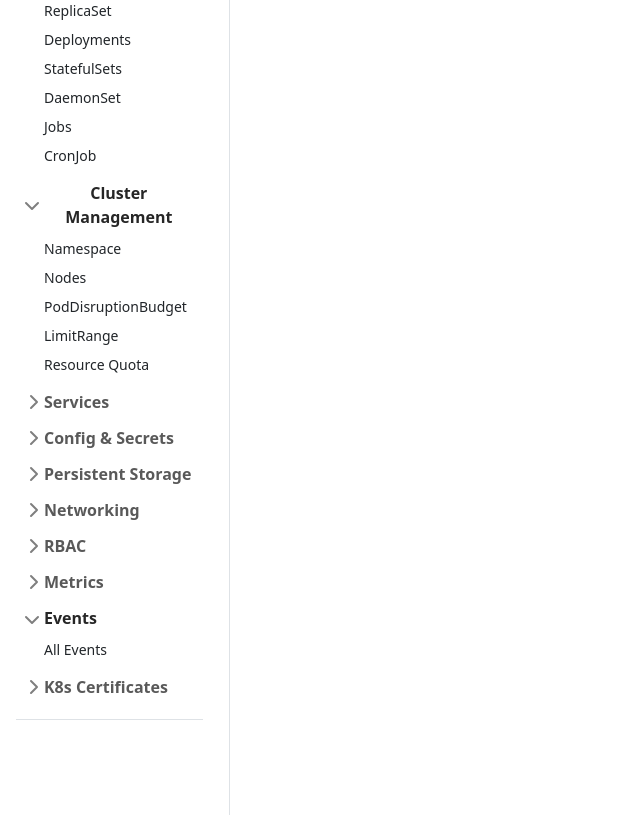
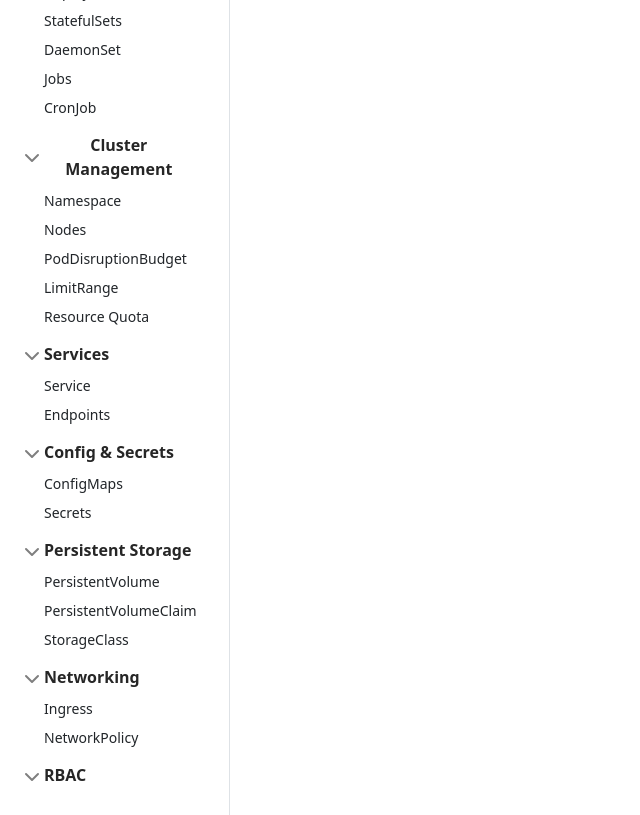
Before and after one commit to kubebuddy/kubebuddy, a Django app: template templates/dashboard/statefulsets.html in a window 1280 px wide. Shown: the part 322-1137 px from the top of the page, without its empty margins (0-640 px from the left). Run offline with Django 5.2, Linux system fonts and the light colour scheme; the template is opened without the code that fills it, so the values that code supplies are empty.

Commit message:
KBP-26: Sidebar  updated.

```diff
--- a/templates/dashboard/base.html
+++ b/templates/dashboard/base.html
@@ -35,7 +35,7 @@
 
     <!-- Account Section (Right Corner) -->
     <div class="dropdown ms-auto">
-      <button class="btn btn-link dropdown-toggle d-flex align-items-center" type="button" id="accountDropdown" data-bs-toggle="dropdown" aria-expanded="false">
+      <button class="btn btn-link dropdown-toggle d-flex align-items-center" type="button" id="accountDropdown" data-bs-toggle="dropdown" aria-expanded="true">
         <i class="bi bi-person-circle fs-4"></i> <!-- User Icon -->
       </button>
       <ul class="dropdown-menu dropdown-menu-end" aria-labelledby="accountDropdown">
@@ -116,10 +116,10 @@
 
         <!-- Services Section -->
         <li class="mb-1">
-          <button class="btn btn-toggle align-items-center rounded collapsed" data-bs-toggle="collapse" data-bs-target="#services-collapse" aria-expanded="false">
+          <button class="btn btn-toggle align-items-center rounded collapsed" data-bs-toggle="collapse" data-bs-target="#services-collapse" aria-expanded="true">
             Services
           </button>
-          <div class="collapse" id="services-collapse">
+          <div class="collapse show" id="services-collapse">
             <ul class="btn-toggle-nav list-unstyled fw-normal pb-1 small">
               <li><a href="/{{current_cluster}}/services?cluster_id={{cluster_id}}" class="link-dark rounded">Service</a></li>
               <li><a href="/{{current_cluster}}/endpoints?cluster_id={{cluster_id}}" class="link-dark rounded">Endpoints</a></li>
@@ -129,10 +129,10 @@
 
         <!-- Config & Secrets Section -->
         <li class="mb-1">
-          <button class="btn btn-toggle align-items-center rounded collapsed" data-bs-toggle="collapse" data-bs-target="#config-secrets-collapse" aria-expanded="false">
+          <button class="btn btn-toggle align-items-center rounded collapsed" data-bs-toggle="collapse" data-bs-target="#config-secrets-collapse" aria-expanded="true">
             Config & Secrets
           </button>
-          <div class="collapse" id="config-secrets-collapse">
+          <div class="collapse show" id="config-secrets-collapse">
             <ul class="btn-toggle-nav list-unstyled fw-normal pb-1 small">
               <li><a href="/{{current_cluster}}/configmaps?cluster_id={{cluster_id}}" class="link-dark rounded">ConfigMaps</a></li>
               <li><a href="/{{current_cluster}}/secrets?cluster_id={{cluster_id}}" class="link-dark rounded">Secrets</a></li>
@@ -142,10 +142,10 @@
 
         <!-- Persistent Storage Section -->
         <li class="mb-1">
-          <button class="btn btn-toggle align-items-center rounded collapsed" data-bs-toggle="collapse" data-bs-target="#ps-collapse" aria-expanded="false">
+          <button class="btn btn-toggle align-items-center rounded collapsed" data-bs-toggle="collapse" data-bs-target="#ps-collapse" aria-expanded="true">
             Persistent Storage
           </button>
-          <div class="collapse" id="ps-collapse">
+          <div class="collapse show" id="ps-collapse">
             <ul class="btn-toggle-nav list-unstyled fw-normal pb-1 small">
               <li><a href="#" class="link-dark rounded">PersistentVolume</a></li>
               <li><a href="#" class="link-dark rounded">PersistentVolumeClaim</a></li>
@@ -156,10 +156,10 @@
 
         <!-- Networking Section -->
         <li class="mb-1">
-          <button class="btn btn-toggle align-items-center rounded collapsed" data-bs-toggle="collapse" data-bs-target="#networking-collapse" aria-expanded="false">
+          <button class="btn btn-toggle align-items-center rounded collapsed" data-bs-toggle="collapse" data-bs-target="#networking-collapse" aria-expanded="true">
             Networking
           </button>
-          <div class="collapse" id="networking-collapse">
+          <div class="collapse show" id="networking-collapse">
             <ul class="btn-toggle-nav list-unstyled fw-normal pb-1 small">
               <li><a href="#" class="link-dark rounded">Ingress</a></li>
               <li><a href="#" class="link-dark rounded">NetworkPolicy</a></li>
@@ -169,10 +169,10 @@
 
         <!-- RBAC Section -->
         <li class="mb-1">
-          <button class="btn btn-toggle align-items-center rounded collapsed" data-bs-toggle="collapse" data-bs-target="#rbac-collapse" aria-expanded="false">
+          <button class="btn btn-toggle align-items-center rounded collapsed" data-bs-toggle="collapse" data-bs-target="#rbac-collapse" aria-expanded="true">
             RBAC
           </button>
-          <div class="collapse" id="rbac-collapse">
+          <div class="collapse show" id="rbac-collapse">
             <ul class="btn-toggle-nav list-unstyled fw-normal pb-1 small">
               <li><a href="#" class="link-dark rounded">Role</a></li>
               <li><a href="#" class="link-dark rounded">RoleBinding</a></li>
@@ -185,10 +185,10 @@
 
         <!-- Metrics Section -->
         <li class="mb-1">
-          <button class="btn btn-toggle align-items-center rounded collapsed" data-bs-toggle="collapse" data-bs-target="#metrics-collapse" aria-expanded="false">
+          <button class="btn btn-toggle align-items-center rounded collapsed" data-bs-toggle="collapse" data-bs-target="#metrics-collapse" aria-expanded="true">
             Metrics
           </button>
-          <div class="collapse" id="metrics-collapse">
+          <div class="collapse show" id="metrics-collapse">
             <ul class="btn-toggle-nav list-unstyled fw-normal pb-1 small">
               <li><a href="#" class="link-dark rounded">Pod Metrics</a></li>
               <li><a href="#" class="link-dark rounded">Node Metrics</a></li>
@@ -210,10 +210,10 @@
 
         <!-- Kubernetes Certificate Section -->
         <li class="mb-1">
-          <button class="btn btn-toggle align-items-center rounded collapsed" data-bs-toggle="collapse" data-bs-target="#certificate-collapse" aria-expanded="false">
+          <button class="btn btn-toggle align-items-center rounded collapsed" data-bs-toggle="collapse" data-bs-target="#certificate-collapse" aria-expanded="true">
             K8s Certificates
           </button>
-          <div class="collapse" id="certificate-collapse">
+          <div class="collapse show" id="certificate-collapse">
             <ul class="btn-toggle-nav list-unstyled fw-normal pb-1 small">
 
             </ul>
@@ -249,6 +249,33 @@
         toggleButton.style.transition = '1s ease-in-out;'
       }
     });
+
+    document.addEventListener("DOMContentLoaded", function () {
+      document.querySelectorAll(".collapse").forEach((section) => {
+        let id = section.id;
+        let isOpen = localStorage.getItem(id);
+
+        if (isOpen === "true") {
+          section.classList.add("show");
+          section.previousElementSibling.setAttribute("aria-expanded", "true");
+        } else if (isOpen === "false") {
+          section.classList.remove("show");
+          section.previousElementSibling.setAttribute("aria-expanded", "false");
+        }
+
+        section.addEventListener("shown.bs.collapse", () => {
+          localStorage.setItem(id, "true");
+          section.previousElementSibling.setAttribute("aria-expanded", "true");
+        });
+
+        section.addEventListener("hidden.bs.collapse", () => {
+          localStorage.setItem(id, "false");
+          section.previousElementSibling.setAttribute("aria-expanded", "false");
+          });
+      });
+    });
+
+
 
     // cluster dropdown
     // search functionality
--- a/templates/dashboard/statefulsets.html
+++ b/templates/dashboard/statefulsets.html
@@ -2,7 +2,7 @@
 
 {% block title %}StatefulSets{% endblock %}
 
-{% block favicon %}https://github.com/kubernetes/community/blob/master/icons/png/resources/unlabeled/sts-128.png{% endblock %}
+{% block favicon %}https://github.com/kubernetes/community/blob/master/icons/png/resources/unlabeled/sts-128.png?raw=true{% endblock %}
 
 {% block content %}
 
```
